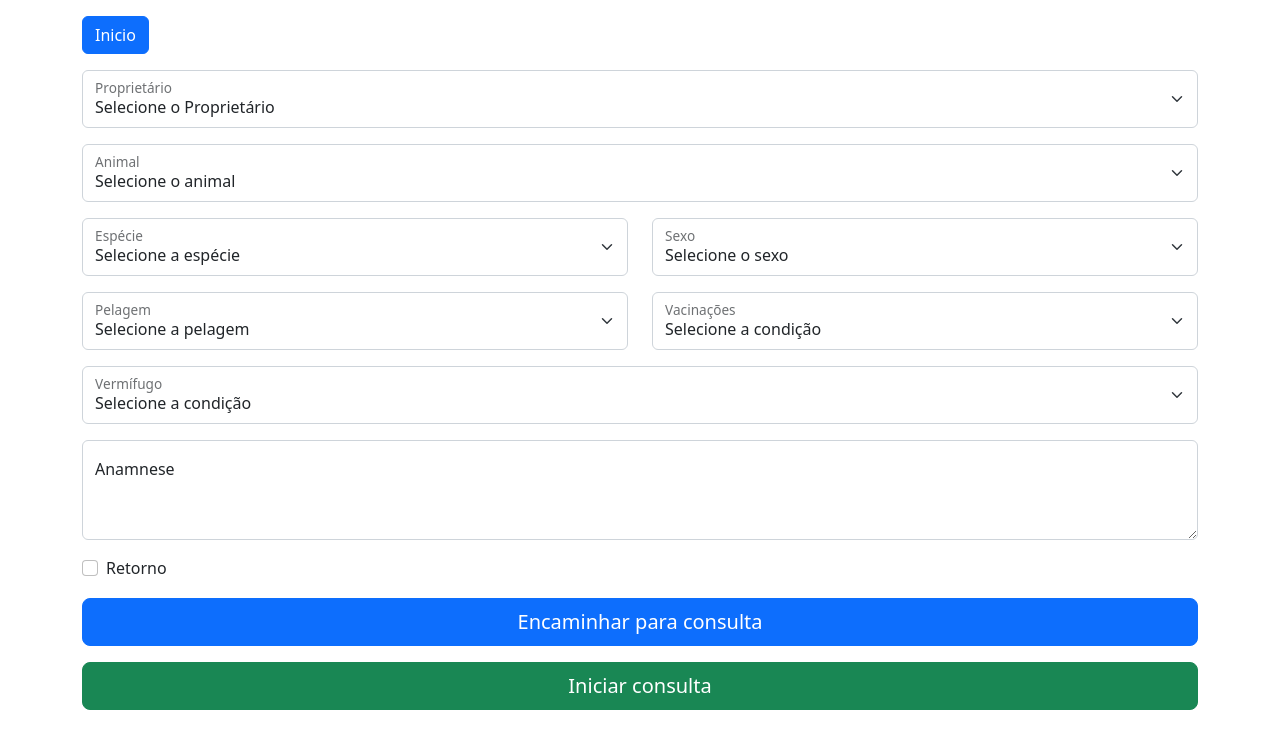
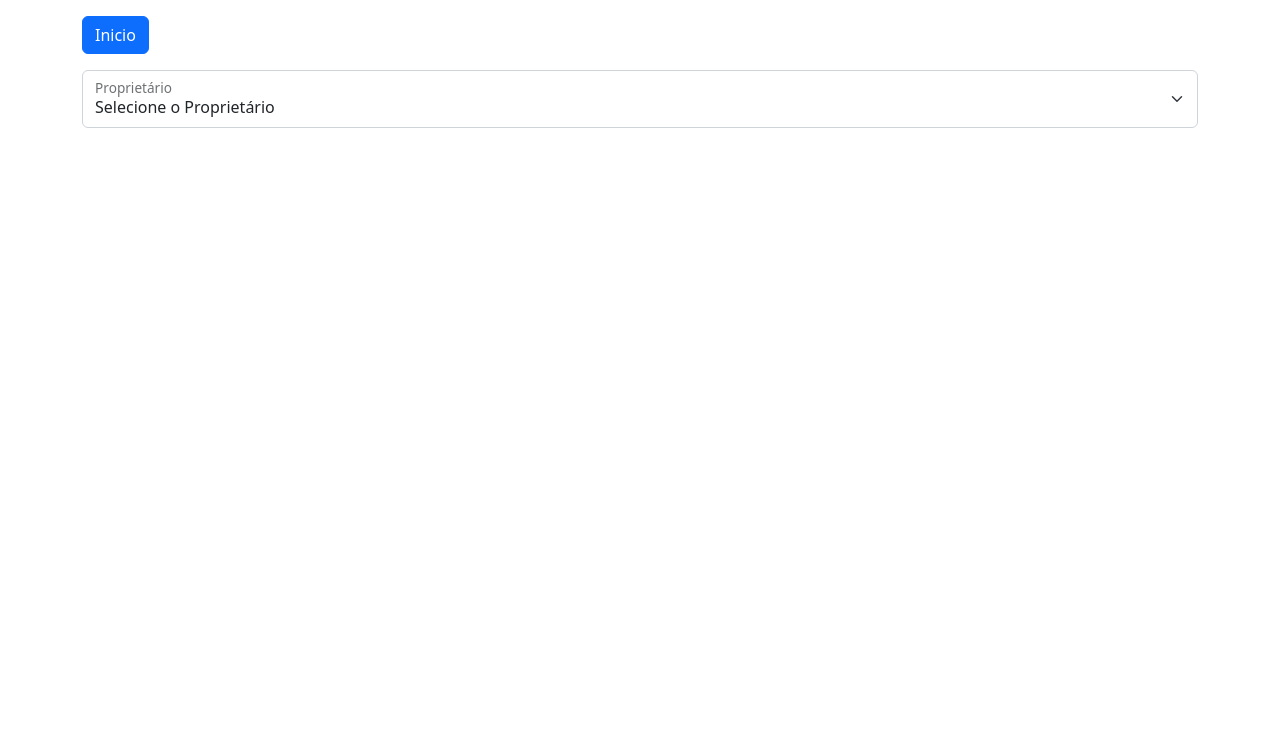
Before and after one commit to saulosjoseph/sampet-consultas, a Next.js app: page /nova-consulta in a window 1280 px wide. Shown: the top 748 px of the page. Built offline with nearby package versions, Linux system fonts and the light colour scheme.

Commit message:
feat: nova consulta

```diff
--- a/src/pages/nova-consulta.tsx
+++ b/src/pages/nova-consulta.tsx
@@ -1,4 +1,5 @@
 import Header from "@/components/header";
+import { useState } from "react";
 import {
   Button,
   Col,
@@ -9,6 +10,8 @@ import {
 } from "react-bootstrap";
 
 export default function NewConsultation() {
+  const [owner, setOwner] = useState("");
+  const [animal, setAnimal] = useState("");
   return (
     <>
       <Container>
@@ -16,10 +19,18 @@ export default function NewConsultation() {
         <div>
           <Row className="mb-3">
             <Col>
-              <FloatingLabel label="Proprietário">
-                <Form.Select aria-label="Floating label select example">
-                  <option>Selecione o Proprietário</option>
-                  <option value="1">Cadastrar novo proprietário</option>
+              <FloatingLabel
+                controlId="proprietario"
+                label="Proprietário"
+                onChange={(event) => {
+                  setOwner((event.target as any).value);
+                }}
+              >
+                <Form.Select>
+                  <option disabled selected>
+                    Selecione o Proprietário
+                  </option>
+                  <option value="0">Cadastrar novo proprietário</option>
                   <option value="1">Saulo Joseph</option>
                   <option value="2">Augusto Heleno</option>
                   <option value="3">Joseph Stalin</option>
@@ -27,19 +38,50 @@ export default function NewConsultation() {
               </FloatingLabel>
             </Col>
           </Row>
+          {owner.length > 0 ? (
+            <>
               <Row className="mb-3">
                 <Col>
-              <FloatingLabel label="Animal">
+                  <FloatingLabel label="CPF">
+                    <Form.Control type="text" placeholder="CPF" />
+                  </FloatingLabel>
+                </Col>
+                <Col>
+                  <FloatingLabel label="Telefone">
+                    <Form.Control type="text" placeholder="Telefone" />
+                  </FloatingLabel>
+                </Col>
+              </Row>
+              <Row className="mb-3">
+                <Col>
+                  <FloatingLabel label="Endereço">
+                    <Form.Control type="text" placeholder="Endereço" />
+                  </FloatingLabel>
+                </Col>
+              </Row>
+              <Row className="mb-3">
+                <Col>
+                  <FloatingLabel
+                    label="Animal"
+                    controlId="animal"
+                    onChange={(event) => {
+                      setAnimal((event.target as any).value);
+                    }}
+                  >
                     <Form.Select aria-label="Floating label select example">
-                  <option>Selecione o animal</option>
-                  <option value="1">Cadastrar novo animal</option>
-                  <option value="1">One</option>
-                  <option value="2">Two</option>
-                  <option value="3">Three</option>
+                      <option disabled selected>
+                        Selecione o animal
+                      </option>
+                      <option value="0">Cadastrar novo animal</option>
+                      <option value="1">Nico</option>
+                      <option value="2">Caju</option>
+                      <option value="3">Gatita</option>
                     </Form.Select>
                   </FloatingLabel>
                 </Col>
               </Row>
+              {animal.length > 0 ? (
+                <>
                   <Row className="mb-3">
                     <Col>
                       <FloatingLabel label="Espécie">
@@ -93,7 +135,10 @@ export default function NewConsultation() {
                   </Row>
                   <Row className="mb-3">
                     <Col>
-              <FloatingLabel controlId="floatingTextarea2" label="Anamnese">
+                      <FloatingLabel
+                        controlId="floatingTextarea2"
+                        label="Anamnese"
+                      >
                         <Form.Control
                           as="textarea"
                           placeholder="Leave a comment here"
@@ -125,6 +170,14 @@ export default function NewConsultation() {
                       </div>
                     </Col>
                   </Row>
+                </>
+              ) : (
+                <></>
+              )}
+            </>
+          ) : (
+            <></>
+          )}
         </div>
       </Container>
     </>
--- a/src/pages/novo-cliente.tsx
+++ b/src/pages/novo-cliente.tsx
@@ -32,7 +32,7 @@ export default function NewClient() {
             <Col>
               <div className="d-grid gap-2">
                 <Button variant="primary" size="lg">
-                  Cadastrar novo proprietário
+                  Buscar proprietário
                 </Button>
               </div>
             </Col>
```
Lines whose indentation alone changed are shown as unchanged.
